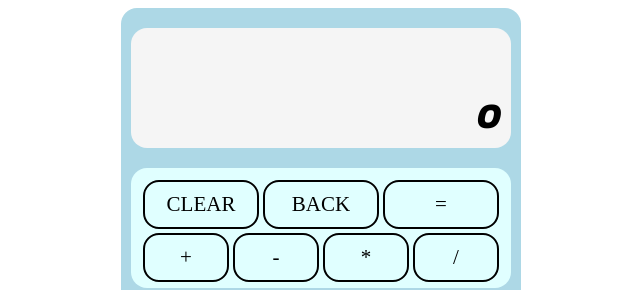
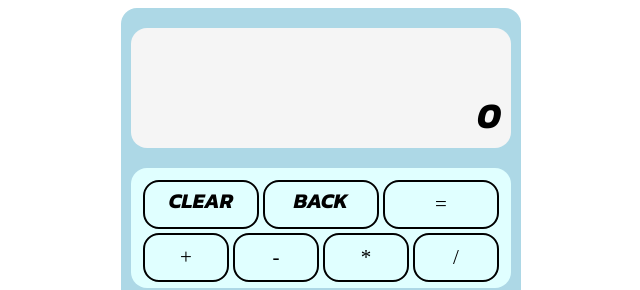
Before and after one commit to tererecode/calculator-odin, a plain HTML site: page index.html in a window 1280 px wide. Shown: the top 290 px of the page, 319-959 px from the left. Drawn offline with Linux system fonts and the light colour scheme.

Commit message:
made style tweaks

```diff
--- a/style.css
+++ b/style.css
@@ -45,15 +45,10 @@ body {
 
 }
 
-.calc-btn-operator {
-
-    font-size: 21px;
-    text-align: center;
-    border: 2px solid black;
-    flex: 1;
-    margin: 2px;
-    border-radius: 16px;
-    padding: 10px;
+.calc-btns-control> :nth-child(1),
+.calc-btns-control> :nth-child(2) {
+    font-family: 'Kanit', sans-serif;
+    padding-top: 3px;
 }
 
 
@@ -63,6 +58,7 @@ body {
     width: 100%;
 }
 
+.calc-btn-operator,
 .calc-btns-control>* {
     font-size: 21px;
     text-align: center;
```
